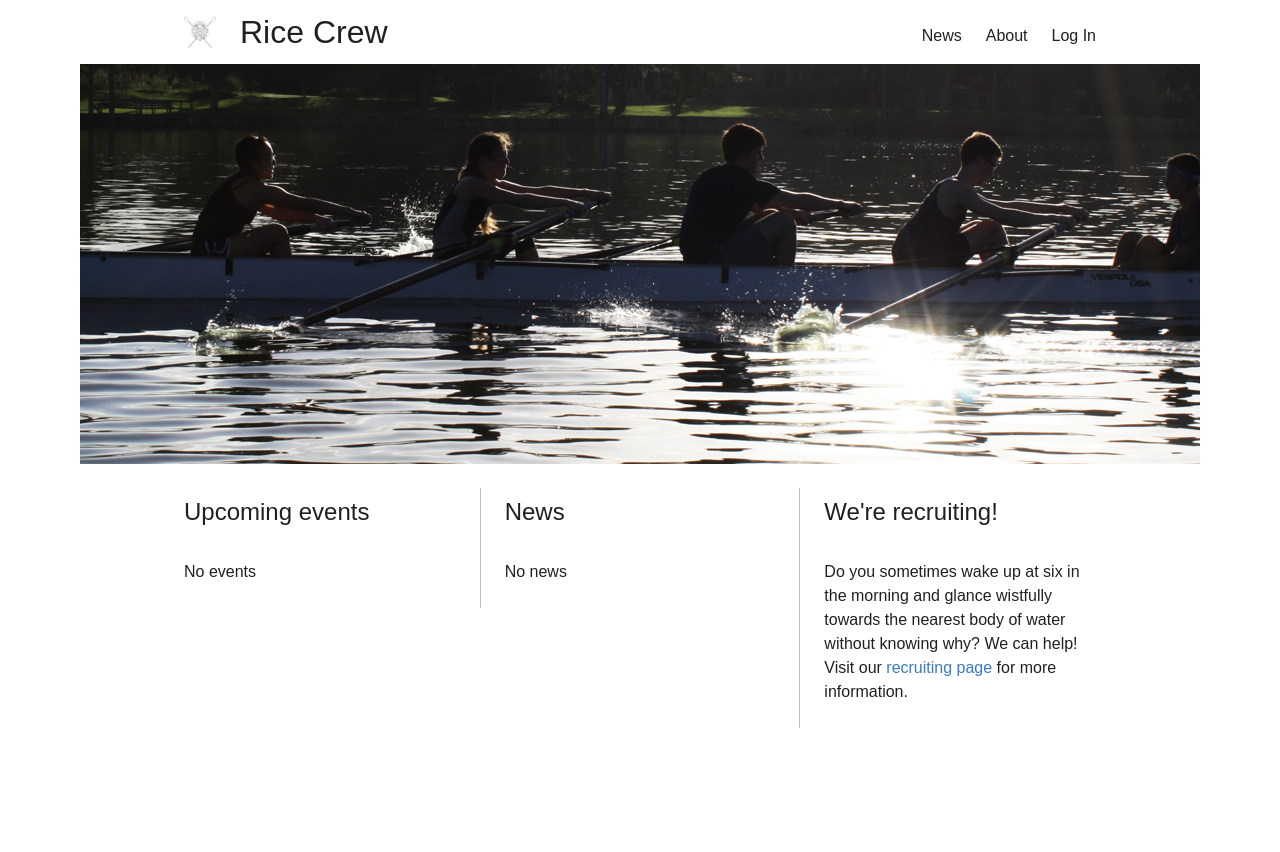
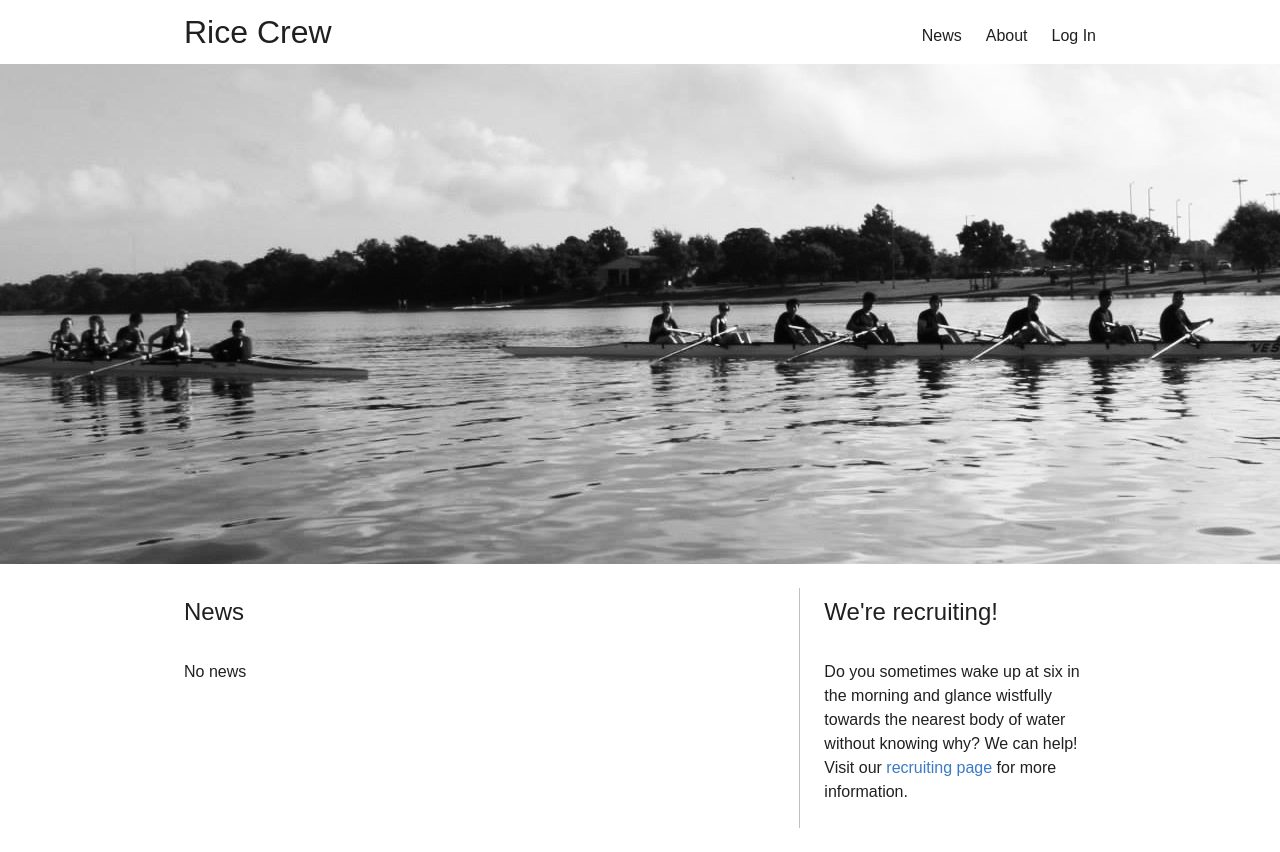
Before and after one commit to rice-university/rice-crew, a Flask app: page / in a window 1280 px wide. Before the commit the page ends 728 px from the top, so only its background shows below. Run offline with Flask 2, Linux system fonts and the light colour scheme; data that the repository does not hold is empty.

Commit message:
Adjusted hero layout and images

```diff
--- a/ricecrew/static/css/style.css
+++ b/ricecrew/static/css/style.css
@@ -122,11 +122,7 @@ a#homelink
     font-size: 2em;
     font-weight: 200;
     line-height: 1em;
-    padding: 0.5em 0.75em 0.5em 2.5em;
-    background-image: url(../img/logo.png);
-    background-size: 1em 1em;
-    background-position: 0.75em 0.5em;
-    background-repeat: no-repeat;
+    padding: 0.5em 0.75em;
     float: left;
 }
 
@@ -149,7 +145,7 @@ nav#mainnav > ul > li
 
 div.hero, div.minihero
 {
-    max-width: 1120px;
+    max-width: 2000px;
     position: relative;
     margin: 0 auto;
     overflow: hidden;
@@ -164,12 +160,12 @@ div.hero > img, div.minihero > img
 
 div.hero
 {
-    height: 400px;
+    height: 500px;
 }
 
 div.hero > img
 {
-    left: -624px;
+    left: -1000px;
     opacity: 1;
 
     -webkit-transition-property: left, opacity;
@@ -187,7 +183,7 @@ div.hero > img
 
 div.hero > img.next
 {
-    left: -560px;
+    left: -1024px;
     opacity: 0;
 
     -webkit-transition-duration: 0s;
@@ -199,18 +195,14 @@ div.hero > img.next
 
 div.hero > img.prev
 {
-    left: -688px;
+    left: -976px;
     opacity: 0;
 }
 
 div.minihero
 {
-    height: 160px;
-}
-
-div.minihero > img
-{
-    left: -560px;
+    height: 0.0625em;
+    background-color: rgb(192,192,192);
 }
 
 
--- a/ricecrew/templates/base.html
+++ b/ricecrew/templates/base.html
@@ -23,9 +23,7 @@
                 </ul>
             </nav>
 
-            {% block hero %}<div class="minihero">
-                <img src="{{ url_for('static', filename='img/minihero.jpg') }}" />
-            </div>{% endblock %}
+            {% block hero %}<div class="minihero"></div>{% endblock %}
 
             <div class="content pagewidth">{% block content %}{% endblock %}</div>
         </div>
--- a/ricecrew/templates/index.html
+++ b/ricecrew/templates/index.html
@@ -6,14 +6,16 @@
 
 {% block hero %}
     <div class="hero">
-        <img src="{{ url_for('static', filename='img/hero1.jpg') }}" />
-        <img src="{{ url_for('static', filename='img/hero2.jpg') }}" class="next" />
-        <img src="{{ url_for('static', filename='img/hero3.jpg') }}" class="next" />
+        <img src="{{ url_for('static', filename='img/hero1.png') }}" />
+        <img src="{{ url_for('static', filename='img/hero2.png') }}" class="next" />
+        <img src="{{ url_for('static', filename='img/hero3.png') }}" class="next" />
+        <img src="{{ url_for('static', filename='img/hero4.png') }}" class="next" />
+        <img src="{{ url_for('static', filename='img/hero5.png') }}" class="next" />
     </div>
 {% endblock %}
 
 {% block content %}
-    <div class="column thirdcol">
+    <!--div class="column thirdcol">
         <h2><a href="#" class="quiet">Upcoming events</a></h2>
         {% if events %}
             <ul>{% for event in events %}
@@ -22,12 +24,12 @@
         {% else %}
             <p>No events</p>
         {% endif %}
-    </div>
+    </div-->
 
-    <div class="column thirdcol">
+    <div class="column twothirdcol">
         {% if entry %}
             <h2><a href="{{ url_for('entry_detail', pk=entry.id) }}" class="quiet">{{ entry.title }}</a></h2>
-            {% set preview, truncated = entry.get_text_preview(200) %}
+            {% set preview, truncated = entry.get_text_preview(500) %}
             {{ preview|safe }}
             {% if truncated %}<p><a href="{{ url_for('entry_detail', pk=entry.id) }}">More</a></p>{% endif %}
         {% else %}
```
Also changed, not shown: ricecrew/static/img/hero1.jpg (deleted), ricecrew/static/img/hero1.png (added), ricecrew/static/img/hero2.jpg (deleted), ricecrew/static/img/hero2.png (added), ricecrew/static/img/hero3.jpg (deleted), ricecrew/static/img/hero3.png (added), ricecrew/static/img/hero4.png (added), ricecrew/static/img/hero5.png (added), ricecrew/static/img/logo.png (deleted), ricecrew/static/img/minihero.jpg (deleted).
